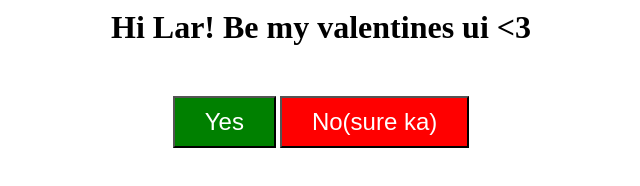
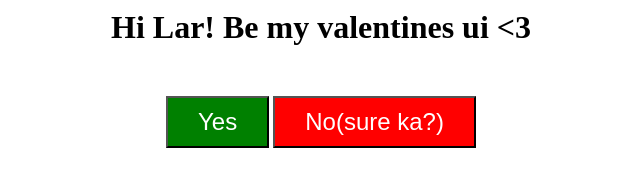
Before and after one commit to Yel18/hi, a plain HTML site: page index.html in a window 1280 px wide. Shown: the part 322-508 px from the top of the page, without its empty margins (319-959 px from the left). Drawn offline with Linux system fonts and the light colour scheme.

Commit message:
Update index.html

```diff
--- a/index.html
+++ b/index.html
@@ -11,7 +11,7 @@
     <img id="heart" src="https://www.icegif.com/wp-content/uploads/icegif-1.gif" alt="heart">
     <h2 id="message">Hi Lar! Be my valentines ui <3</h2>
     <button id="button" class="green">Yes</button>
-    <button id="no-button" class="red">No(sure ka)</button>
+    <button id="no-button" class="red">No(sure ka?)</button>
   </div>
   <script src="script.js"></script>
 </body>
```
